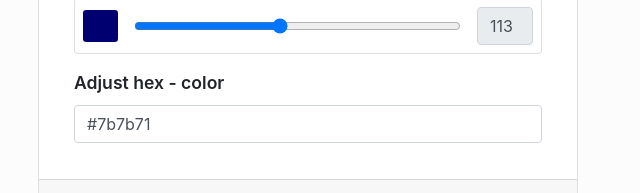
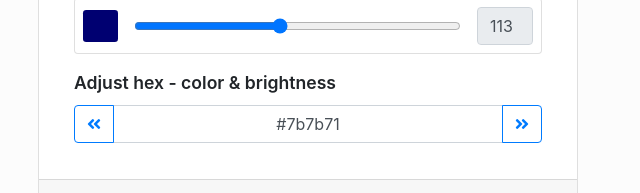
Before and after one commit to EarthenLynx/color-cooper, a Vue app: page / in a window 1280 px wide. Shown: the part 467-660 px from the top of the page, without its empty margins (332-972 px from the left). Built offline with nearby package versions, Linux system fonts and the light colour scheme.

Commit message:
Added darkening and brightening of colors

```diff
--- a/src/App.vue
+++ b/src/App.vue
@@ -66,6 +66,8 @@
                   <ColorHexBar
                     :colors="colors"
                     @change-color="colors = $event"
+                    @darken-color="handleDarkenColor"
+                    @brighten-color="handleBrightenColor"
                   />
                   <!-- / Color picker components -->
                 </div>
@@ -91,14 +93,16 @@
 
 <script>
 // Import the necessary components
-import Sidebar from "./components/layout/Sidebar";
-import Messagebar from "./components/layout/Messagebar";
-import Cooper from "./components/fragments/Cooper";
-import Toolbar from "./components/layout/Toolbar";
-import ColorRgbBar from "./components/rgb/ColorRgbBar";
-import ColorHexBar from "./components/hex/ColorHexBar";
-import Footer from "./components/layout/Footer";
+import Sidebar from "@/components/layout/Sidebar";
+import Messagebar from "@/components/layout/Messagebar";
+import Cooper from "@/components/fragments/Cooper";
+import Toolbar from "@/components/layout/Toolbar";
+import ColorRgbBar from "@/components/rgb/ColorRgbBar";
+import ColorHexBar from "@/components/hex/ColorHexBar";
+import Footer from "@/components/layout/Footer";
 import About from "@/components/fragments/About";
+
+import {rgbToHex, rgbStrToArr, rgbArrToStr, brightenRgbArr, darkenRgbArr} from "@/utils/colorFuns"
 
 export default {
   name: "App",
@@ -164,6 +168,27 @@ export default {
       setTimeout(() => {
         this.sidebarActive = false;
       }, 1250);
+    },
+
+    // Darken the selected colors by 5%
+    handleDarkenColor() {
+      const oldRgbArray = rgbStrToArr(this.colors.rgb)
+      const newRgbArray = darkenRgbArr(oldRgbArray, 5);
+
+      const rgb = rgbArrToStr(newRgbArray)
+      const hex = rgbToHex(newRgbArray[0], newRgbArray[1], newRgbArray[2])
+
+      this.colors = {hex: hex, rgb: rgb}
+    },
+    // Brighten the selected colors
+    handleBrightenColor() {
+      const oldRgbArray = rgbStrToArr(this.colors.rgb)
+      const newRgbArray = brightenRgbArr(oldRgbArray, 5);
+
+      const rgb = rgbArrToStr(newRgbArray)
+      const hex = rgbToHex(newRgbArray[0], newRgbArray[1], newRgbArray[2])
+
+      this.colors = {hex: hex, rgb: rgb}
     },
 
     // Add a notificaiton to the list
--- a/src/components/hex/ColorHexBar.vue
+++ b/src/components/hex/ColorHexBar.vue
@@ -1,13 +1,28 @@
 <template>
   <div class="container">
-    <label for="color-hex-control">Adjust hex - color</label>
+    <label for="color-hex-control">Adjust hex - color & brightness</label>
     <div id="color-hex-control" class="input-group mb-3">
+      <div class="input-group-prepend">
+        <button @click="$emit('darken-color')" class="btn btn-outline-primary" type="button">
+          <i class="fas fa-angle-double-left"></i>
+        </button>
+      </div>
       <input
         @keyup="emitColors"
         v-model="colors.hex"
         type="text"
         class="form-control"
+        style="text-align: center;"
       />
+      <div class="input-group-append">
+        <button
+          @click="$emit('brighten-color')"
+          class="btn btn-outline-primary"
+          type="button"
+        >
+          <i class="fas fa-angle-double-right"></i>
+        </button>
+      </div>
     </div>
   </div>
 </template>
```
